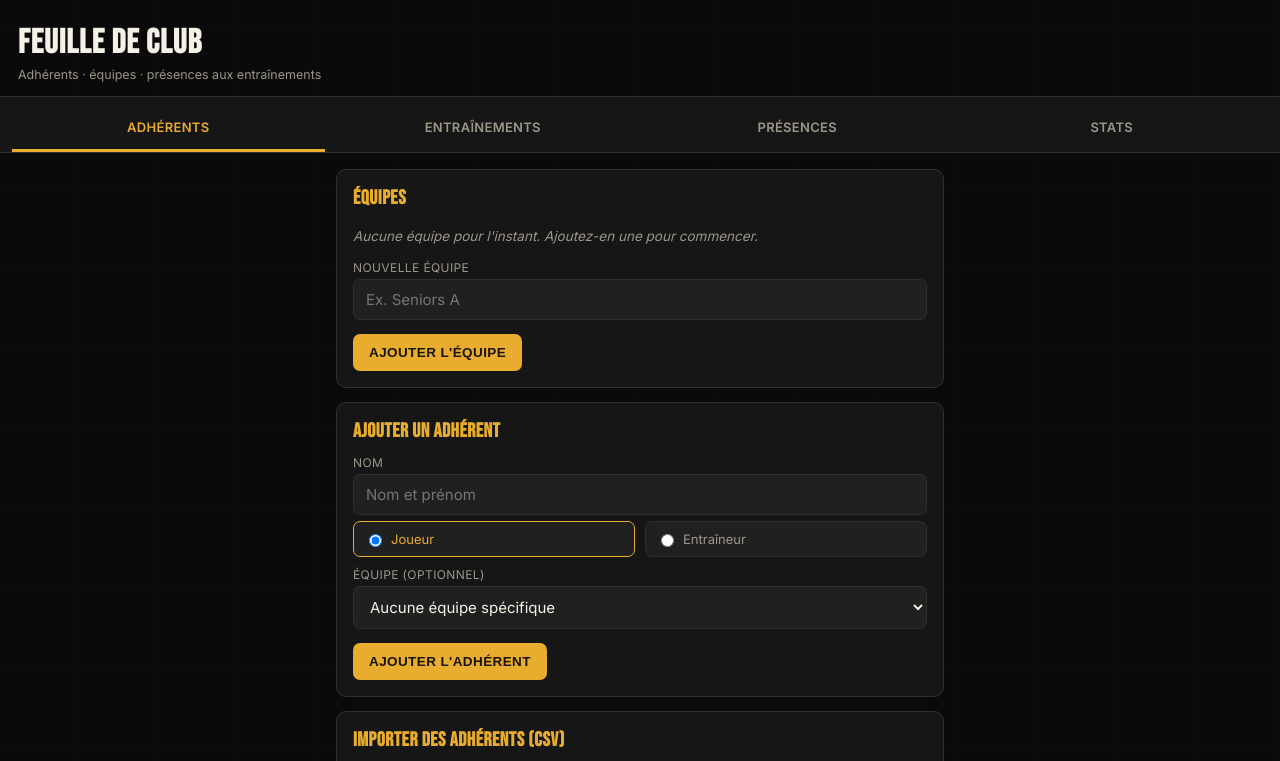
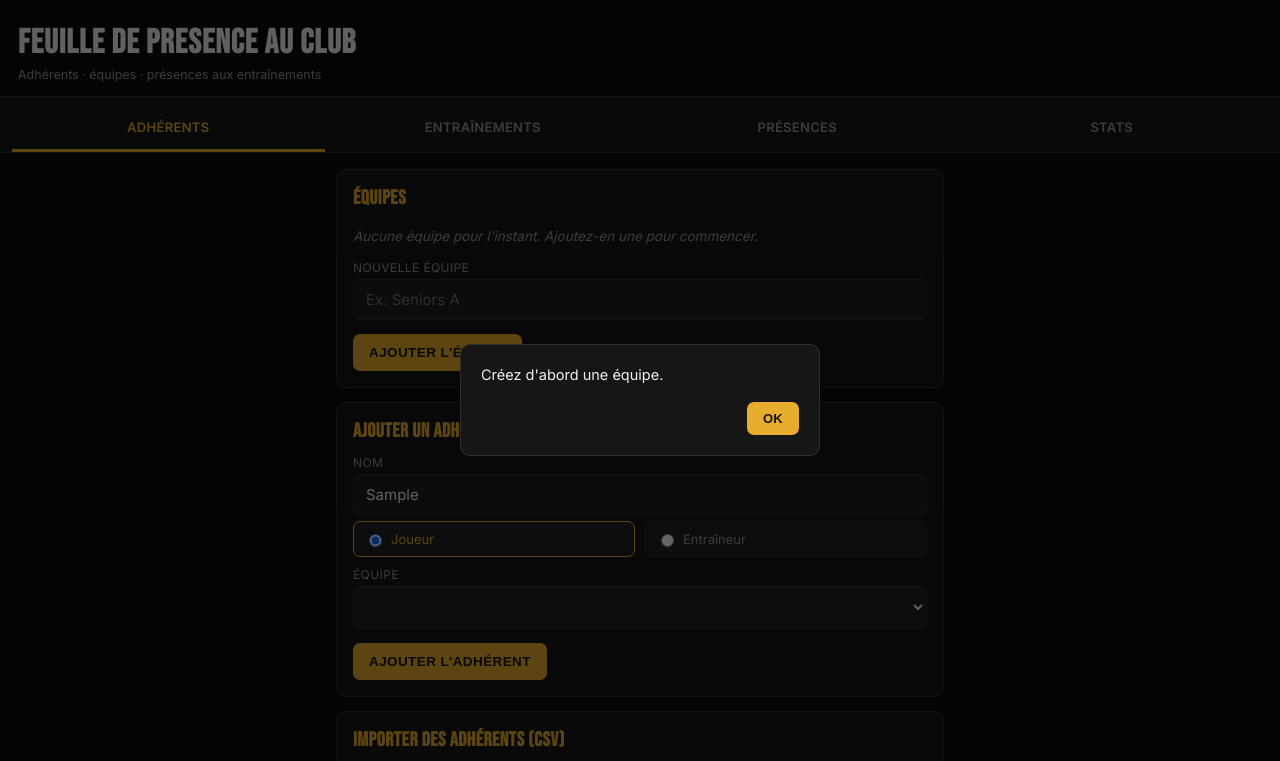
Before and after one commit to claudeldjanou-sys/presences-adherents-esdb, a plain HTML site: page index.html in a window 1280 px wide. Both pictures are taken after typing "Sample" into the empty fields and a click on the button "AJOUTER L'ADHÉRENT". Shown: the top 761 px of the page. Drawn offline with Linux system fonts and the light colour scheme.

Commit message:
Update index.html
Sélection équipe obligatoire

```diff
--- a/index.html
+++ b/index.html
@@ -3,7 +3,7 @@
 <head>
 <meta charset="UTF-8">
 <meta name="viewport" content="width=device-width, initial-scale=1.0">
-<title>Feuille de club</title>
+<title>Feuille de présences au club</title>
 <link rel="preconnect" href="https://fonts.googleapis.com">
 <link href="https://fonts.googleapis.com/css2?family=Bebas+Neue&family=Inter:wght@400;500;600;700&display=swap" rel="stylesheet">
 <style>
@@ -320,7 +320,7 @@
 </head>
 <body>
 <header>
-  <h1>FEUILLE DE CLUB</h1>
+  <h1>FEUILLE DE PRESENCE AU CLUB</h1>
   <div class="sub">Adhérents · équipes · présences aux entraînements</div>
 </header>
 <nav id="nav"></nav>
@@ -464,9 +464,9 @@ function viewAdherents(){
         <input type="radio" name="mtype" ${newMemberType==='entraineur'?'checked':''} style="width:auto"> Entraîneur
       </label>
     </div>
-    <label for="memberTeam">Équipe (optionnel)</label>
+    <label for="memberTeam">Équipe</label>
     <select id="memberTeam">
-      <option value="">Aucune équipe spécifique</option>
+      <option value="" disabled ${roster.teams.length?'selected':''}>${roster.teams.length ? 'Choisir une équipe' : 'Créez d\'abord une équipe'}</option>
       ${teamOptions}
     </select>
     <button class="btn" onclick="addMember()">Ajouter l'adhérent</button>
@@ -515,7 +515,8 @@ async function addMember(){
   const name = nameInput.value.trim();
   if(!name) return;
   const sel = document.getElementById('memberTeam');
-  const team = sel && sel.value ? sel.value : null;
+  if(!sel || !sel.value){ await showAlert(roster.teams.length ? 'Choisissez une équipe.' : 'Créez d\'abord une équipe.'); return; }
+  const team = sel.value;
   roster.members.push({ id: uid(), name, type: newMemberType, team });
   await setJSON('club:roster', roster);
   renderMain();
@@ -675,7 +676,7 @@ function viewEntrainements(){
     </div>
     <label for="trTeam">Équipe concernée</label>
     <select id="trTeam">
-      <option value="Tous">Equipe</option>
+      <option value="Tous">Tous les adhérents</option>
       ${teamOptions}
     </select>
     <label for="trLabel">Précision (facultatif)</label>
```
